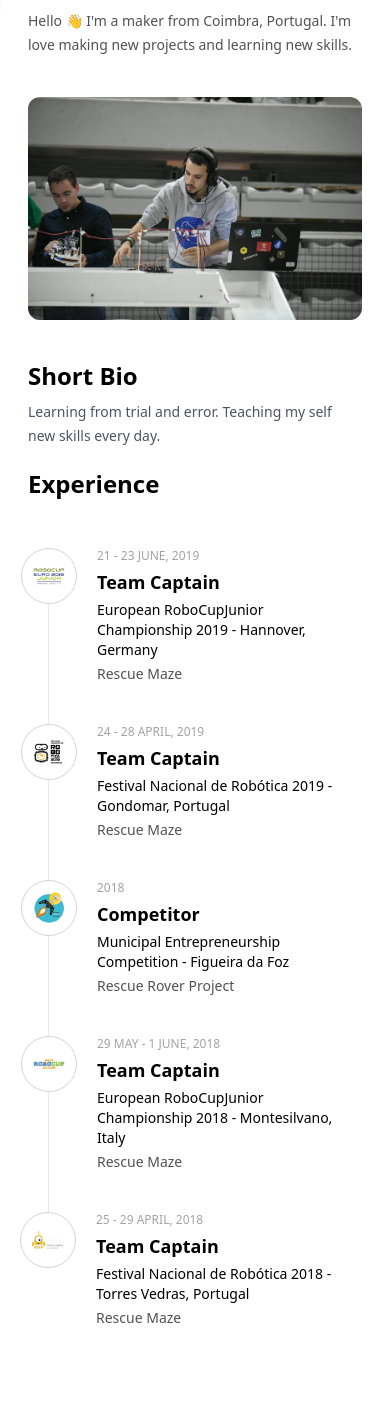
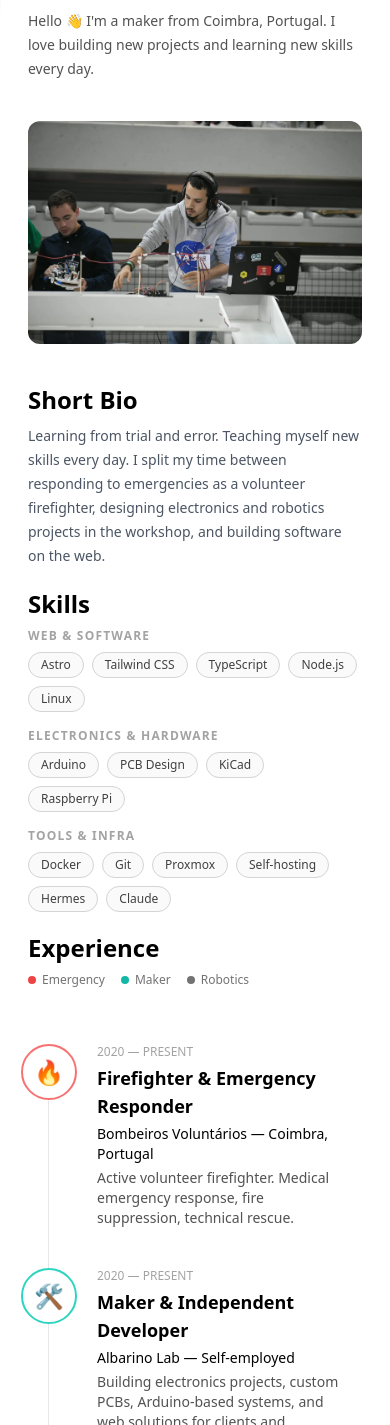
Before and after one commit to albarino-pt/albarino-pt.github.io, an Astro site: page /about in a window 390 px wide. Shown: the part 163-1588 px from the top of the page. Built offline with nearby package versions, Linux system fonts and the light colour scheme; Astro itself is replaced by a stand-in of ours.

Commit message:
Fix site-wide layout bugs, split Projects/Portfolio, redesign About page
Layout fixes (site-wide, pre-existing bugs unrelated to earlier PRs):
- square.astro: fix literal '{classes}' string never being interpolated
- square-lines.astro / main.astro: fix lateral scroll caused by fixed-size
  grid squares overflowing their 50%-width columns; squares now use
  flex-1/min-w-0 so both halves of the decorative grid align perfectly;
  added overflow-x-hidden on <html> as a safety net

Projects / Portfolio split:
- projects-loop.astro: added optional 'prefix' filter prop (by slug)
- /projects now shows only hardware projects (A-prefix)
- new /portfolio page shows only web dev projects (W-prefix)
- new 'Portfolio' nav entry in menu.json
- homepage now has two separate sections (My Projects + Portfolio),
  home/projects.astro made reusable via props (heading/description/
  prefix/link/buttonText)
- W0001 date corrected to October 15 2026

About page redesign (inspired by a reference screenshot):
- new Skills section (Web & Software, Electronics & Hardware, Tools &
  Infra) as pill badges — includes Raspberry Pi, Hermes, Claude per
  follow-up requests
- Experience timeline upgraded with category-colored rings (emergency/
  maker/robotics) + legend, two new entries (Firefighter, Maker/
  Developer) alongside the existing robotics competition history
- about-experience.astro: supports category color + emoji icon in
  addition to the existing logo image

All verified via local pnpm build + live preview (dev server + temporary
Cloudflare tunnel), including dark mode and mobile viewport checks.

Not yet included: a 'Hire Me' / 'Work with me' services page, still
under discussion.

```diff
--- a/src/collections/experiences.json
+++ b/src/collections/experiences.json
@@ -1,37 +1,58 @@
 [
+	{
+		"dates": "2020 — Present",
+		"role": "Firefighter & Emergency Responder",
+		"company": "Bombeiros Voluntários — Coimbra, Portugal",
+		"description": "Active volunteer firefighter. Medical emergency response, fire suppression, technical rescue.",
+		"category": "emergency",
+		"icon": "🔥"
+	},
+	{
+		"dates": "2020 — Present",
+		"role": "Maker & Independent Developer",
+		"company": "Albarino Lab — Self-employed",
+		"description": "Building electronics projects, custom PCBs, Arduino-based systems, and web solutions for clients and personal R&D.",
+		"category": "maker",
+		"icon": "🛠️"
+	},
 	{
 		"dates": "21 - 23 June, 2019",
 		"role": "Team Captain",
-		"company": "European RoboCupJunior Championship 2019  - Hannover, Germany",
-		"description": "Rescue Maze",
+		"company": "European RoboCupJunior Championship 2019 — Hannover, Germany",
+		"description": "Rescue Maze. Represented Portugal at the European championship with a custom-built autonomous rescue robot.",
+		"category": "robotics",
 		"logo": "/assets/images/experiences/FER2019.webp"
 	},
 	{
 		"dates": "24 - 28 April, 2019",
 		"role": "Team Captain",
-		"company": "Festival Nacional de Robótica 2019 - Gondomar, Portugal",
-		"description": "Rescue Maze",
+		"company": "Festival Nacional de Robótica 2019 — Gondomar, Portugal",
+		"description": "Rescue Maze. National qualifier for the European championship.",
+		"category": "robotics",
 		"logo": "/assets/images/experiences/FNR2019.webp"
 	},
 	{
 		"dates": "2018",
 		"role": "Competitor",
-		"company": "Municipal Entrepreneurship Competition - Figueira da Foz",
-		"description": "Rescue Rover Project",
+		"company": "Municipal Entrepreneurship Competition — Figueira da Foz",
+		"description": "Rescue Rover Project. Pitched an autonomous rover concept to a panel of judges.",
+		"category": "robotics",
 		"logo": "/assets/images/experiences/CMIN.webp"
 	},
 	{
 		"dates": "29 May - 1 June, 2018",
 		"role": "Team Captain",
-		"company": "European RoboCupJunior Championship 2018 - Montesilvano, Italy",
-		"description": "Rescue Maze",
+		"company": "European RoboCupJunior Championship 2018 — Montesilvano, Italy",
+		"description": "Rescue Maze. First international competition, built the full robot system from scratch.",
+		"category": "robotics",
 		"logo": "/assets/images/experiences/FER2018.webp"
 	},
 	{
 		"dates": "25 - 29 April, 2018",
 		"role": "Team Captain",
-		"company": "Festival Nacional de Robótica 2018 - Torres Vedras, Portugal",
-		"description": "Rescue Maze",
+		"company": "Festival Nacional de Robótica 2018 — Torres Vedras, Portugal",
+		"description": "Rescue Maze.",
+		"category": "robotics",
 		"logo": "/assets/images/experiences/FNR2018.webp"
 	}
 ]
--- a/src/collections/menu.json
+++ b/src/collections/menu.json
@@ -6,6 +6,10 @@
 	{
 		"name": "Projects",
 		"url": "/projects"
+	},
+	{
+		"name": "Portfolio",
+		"url": "/portfolio"
 	},
 	{
 
--- a/src/components/about-experience.astro
+++ b/src/components/about-experience.astro
@@ -1,12 +1,36 @@
 ---
-const { logo, dates, role, company, description } = Astro.props;
+const { logo, icon, dates, role, company, description, category } =
+  Astro.props;
+
+const categoryColors = {
+  emergency: {
+    ring: "border-red-400 dark:border-red-500",
+    dot: "bg-red-500",
+  },
+  maker: {
+    ring: "border-teal-400 dark:border-teal-500",
+    dot: "bg-teal-500",
+  },
+  robotics: {
+    ring: "border-neutral-300 dark:border-neutral-600",
+    dot: "bg-neutral-500 dark:bg-neutral-400",
+  },
+};
+
+const colors = categoryColors[category] || categoryColors.robotics;
 ---
 
 <div class="relative flex flex-col justify-start pl-12">
   <div
-    class="absolute top-0 left-0 z-40 flex items-center justify-center -translate-x-1/2 bg-white border rounded-full dark:bg-neutral-950 w-14 h-14 border-neutral-300 dark:border-neutral-700"
+    class={`absolute top-0 left-0 z-40 flex items-center justify-center -translate-x-1/2 bg-white border-2 rounded-full dark:bg-neutral-950 w-14 h-14 ${colors.ring}`}
   >
-    <img src={logo} alt={company} class="w-8 h-8" />
+    {
+      logo ? (
+        <img src={logo} alt={company} class="w-8 h-8" />
+      ) : (
+        <span class="text-2xl leading-none">{icon}</span>
+      )
+    }
   </div>
 
   <p
--- a/src/components/home/projects.astro
+++ b/src/components/home/projects.astro
@@ -2,26 +2,32 @@
 import Button from "../button.astro";
 
 import PostsLoop from "../projects-loop.astro";
-import Project from "../project.astro";
+
+const {
+  heading = "My Projects",
+  description = "Here are some of my recent projects. Keep an eye out for the next one. (I'm always working on something new!)",
+  prefix,
+  link = "/projects",
+  buttonText = "View All My Projects",
+} = Astro.props;
 ---
 
 <section class="max-w-4xl mx-auto px-7 lg:px-0">
   <h2
     class="text-2xl font-bold leading-10 tracking-tight text-neutral-900 dark:text-neutral-100"
   >
-    My Projects
+    {heading}
   </h2>
   <p class="mb-6 text-base text-neutral-600 dark:text-neutral-400">
-    Here are some of my recent projects. Keep an eye out for the next one. (I'm
-    always working on something new!)
+    {description}
   </p>
   <div
     class="grid items-stretch w-full grid-cols-1 sm:grid-cols-2 md:grid-cols-3 gap-7 mt-7"
   >
-    {(<PostsLoop count="3" />)}
+    {(<PostsLoop count="3" prefix={prefix} />)}
   </div>
 
   <div class="flex items-center justify-center w-full py-5">
-    <Button text="View All My Projects" link="/projects" />
+    <Button text={buttonText} link={link} />
   </div>
 </section>
--- a/src/components/projects-loop.astro
+++ b/src/components/projects-loop.astro
@@ -2,14 +2,20 @@
 import { getCollection } from "astro:content";
 const allPosts = await getCollection("projects");
 
-const { count } = Astro.props;
+const { count, prefix } = Astro.props;
 
 function parseDate(dateStr) {
   const [month, day, year] = dateStr.split(" ");
   return new Date(`${month} ${parseInt(day)}, ${year}`);
 }
 
-const sortedPosts = allPosts
+const filteredPosts = prefix
+  ? allPosts.filter((post) =>
+      post.slug.toLowerCase().startsWith(prefix.toLowerCase()),
+    )
+  : allPosts;
+
+const sortedPosts = filteredPosts
   .map((post) => ({
     ...post,
     date: parseDate(post.data.dateFormatted),
--- a/src/components/square.astro
+++ b/src/components/square.astro
@@ -1,2 +1,5 @@
-<div class="w-full h-auto bg-white dark:bg-neutral-950 aspect-square {classes}">
+---
+const { classes = "" } = Astro.props;
+---
+<div class={`flex-1 min-w-0 h-auto bg-white dark:bg-neutral-950 aspect-square ${classes}`}>
 </div>
--- a/src/content/projects/W0001.md
+++ b/src/content/projects/W0001.md
@@ -2,7 +2,7 @@
 layout: ../../layouts/post.astro
 title: 'W0001 - Portal do Bombeiro'
 description: 'Plataforma de gestão operacional para um quartel de bombeiros'
-dateFormatted: 'October 16 2026'
+dateFormatted: 'October 15 2026'
 heroImage: '/pic/W0001-hero.webp'
 ---
 
--- a/src/layouts/main.astro
+++ b/src/layouts/main.astro
@@ -6,7 +6,7 @@ const { title } = Astro.props;
 ---
 
 <!doctype html>
-<html lang="en">
+<html lang="en" class="overflow-x-hidden">
   <head>
     <meta charset="UTF-8" />
     <meta name="viewport" content="width=device-width, initial-scale=1.0" />
@@ -41,7 +41,7 @@ const { title } = Astro.props;
     <Fragment set:html={import.meta.env.HEADER_INJECT} />
   </head>
 
-  <body class="antialiased bg-white dark:bg-neutral-950">
+  <body class="antialiased bg-white dark:bg-neutral-950 overflow-x-hidden">
     <SquareLines />
     <Header />
     <slot />
--- a/src/pages/about.astro
+++ b/src/pages/about.astro
@@ -3,13 +3,25 @@ import experiences from "../collections/experiences.json";
 import AboutExperience from "../components/about-experience.astro";
 import PageHeading from "../components/page-heading.astro";
 import Layout from "../layouts/main.astro";
+
+const skills = {
+  "Web & Software": ["Astro", "Tailwind CSS", "TypeScript", "Node.js", "Linux"],
+  "Electronics & Hardware": ["Arduino", "PCB Design", "KiCad", "Raspberry Pi"],
+  "Tools & Infra": ["Docker", "Git", "Proxmox", "Self-hosting", "Hermes", "Claude"],
+};
+
+const legend = [
+  { label: "Emergency", dot: "bg-red-500" },
+  { label: "Maker", dot: "bg-teal-500" },
+  { label: "Robotics", dot: "bg-neutral-500 dark:bg-neutral-400" },
+];
 ---
 
 <Layout title="About Me">
   <section class="relative z-20 max-w-2xl mx-auto my-12 px-7 lg:px-0">
     <PageHeading
       title="About Me"
-      description="Hello 👋 I'm a maker from Coimbra, Portugal. I'm love making new projects and learning new skills."
+      description="Hello 👋 I'm a maker from Coimbra, Portugal. I love building new projects and learning new skills every day."
     />
 
     <img
@@ -23,14 +35,53 @@ import Layout from "../layouts/main.astro";
     <p
       class="text-sm leading-6 text-gray-600 dark:text-neutral-400 sm:leading-7 lg:leading-8 sm:text-base lg:text-lg"
     >
-      Learning from trial and error. Teaching my self new skills every day.
+      Learning from trial and error. Teaching myself new skills every day. I
+      split my time between responding to emergencies as a volunteer
+      firefighter, designing electronics and robotics projects in the
+      workshop, and building software on the web.
     </p>
+
+    <h2
+      class="mt-5 mb-2 text-2xl font-bold lg:mt-10 sm:mt-6 dark:text-neutral-200"
+    >
+      Skills
+    </h2>
+    <div class="space-y-4">
+      {
+        Object.entries(skills).map(([group, items]) => (
+          <div>
+            <p class="mb-2 text-xs font-semibold tracking-widest uppercase text-neutral-400 dark:text-neutral-500">
+              {group}
+            </p>
+            <div class="flex flex-wrap gap-2">
+              {items.map((item) => (
+                <span class="px-3 py-1 text-xs font-medium border rounded-full text-neutral-700 dark:text-neutral-300 border-neutral-300 dark:border-neutral-700 bg-neutral-50 dark:bg-neutral-900">
+                  {item}
+                </span>
+              ))}
+            </div>
+          </div>
+        ))
+      }
+    </div>
 
     <h2
       class="mt-5 mb-2 text-2xl font-bold lg:mt-10 sm:mt-6 dark:text-neutral-200"
     >
       Experience
     </h2>
+    <div class="flex flex-wrap items-center gap-4 mb-4">
+      {
+        legend.map((item) => (
+          <div class="flex items-center gap-1.5">
+            <span class={`w-2 h-2 rounded-full ${item.dot}`} />
+            <span class="text-xs text-neutral-500 dark:text-neutral-400">
+              {item.label}
+            </span>
+          </div>
+        ))
+      }
+    </div>
     <div class="px-5 py-10">
       {
         experiences.map((experience) => {
@@ -42,6 +93,8 @@ import Layout from "../layouts/main.astro";
                 company={experience.company}
                 description={experience.description}
                 logo={experience.logo}
+                icon={experience.icon}
+                category={experience.category}
               />
             </div>
           );
--- a/src/pages/index.astro
+++ b/src/pages/index.astro
@@ -123,7 +123,21 @@ const randomEmoji = emojis[Math.floor(Math.random() * emojis.length)];
   </div>
 
   <Separator text="Check out my projects" />
-  <Projects />
+  <Projects
+    heading="My Projects"
+    description="Here are some of my recent hardware/electronics projects. Keep an eye out for the next one. (I'm always working on something new!)"
+    prefix="a"
+    link="/projects"
+    buttonText="View All My Projects"
+  />
+  <Separator text="Check out my portfolio" />
+  <Projects
+    heading="Portfolio"
+    description="Web development work: full-stack apps, business sites and client platforms."
+    prefix="w"
+    link="/portfolio"
+    buttonText="View My Full Portfolio"
+  />
   <Separator text="Some of my updates" />
   <Updates />
 </Layout>
--- /dev/null
+++ b/src/pages/portfolio/index.astro
@@ -0,0 +1,20 @@
+---
+import PageHeading from "../../components/page-heading.astro";
+import PostsLoop from "../../components/projects-loop.astro";
+import Layout from "../../layouts/main.astro";
+---
+
+<Layout title="Portfolio">
+  <section class="relative z-20 max-w-2xl mx-auto my-12 px-7 lg:px-0">
+    <PageHeading
+      title="Portfolio"
+      description="A selection of web development work I've done: full-stack apps, business sites and client platforms. Built with modern tools and self-hosted where it makes sense."
+    />
+
+    <div
+      class="z-50 grid items-stretch w-full grid-cols-1 my-8 gap-7 sm:gap-5 sm:grid-cols-2"
+    >
+      <PostsLoop count="999999999" prefix="w" />
+    </div>
+  </section>
+</Layout>
--- a/src/pages/projects/index.astro
+++ b/src/pages/projects/index.astro
@@ -8,13 +8,13 @@ import Layout from "../../layouts/main.astro";
   <section class="relative z-20 max-w-2xl mx-auto my-12 px-7 lg:px-0">
     <PageHeading
       title="My Projects"
-      description="Here are some of the current projects I've been working on. I really enjoy creating new projects and coming up with new ideas. I'm always working on something new, so check back often!"
+      description="Here are some of the current hardware and electronics projects I've been working on. I really enjoy creating new projects and coming up with new ideas. I'm always working on something new, so check back often!"
     />
 
     <div
       class="z-50 grid items-stretch w-full grid-cols-1 my-8 gap-7 sm:gap-5 sm:grid-cols-2"
     >
-      <PostsLoop count="999999999" />
+      <PostsLoop count="999999999" prefix="a" />
     </div>
   </section>
 </Layout>
```
